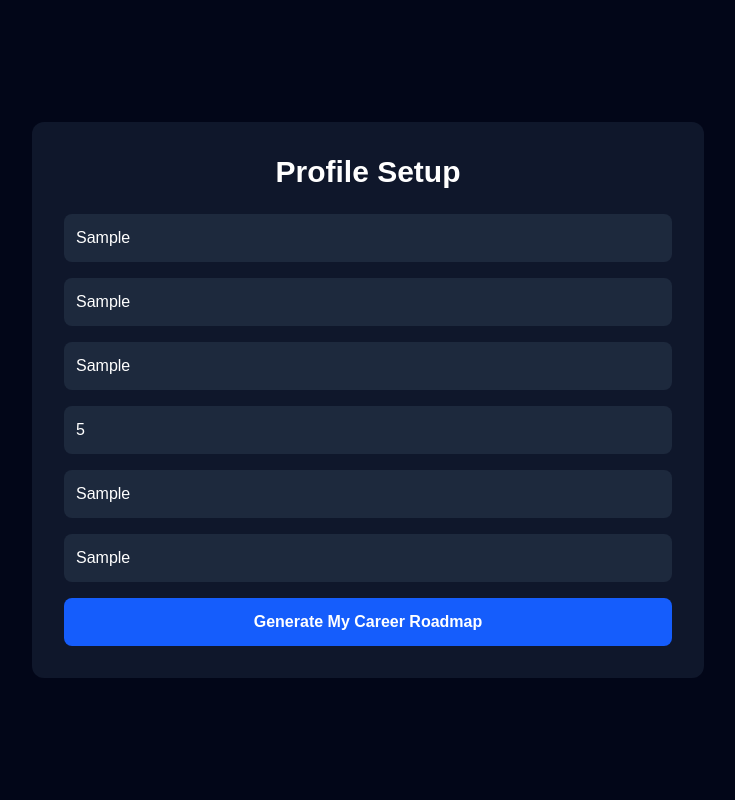
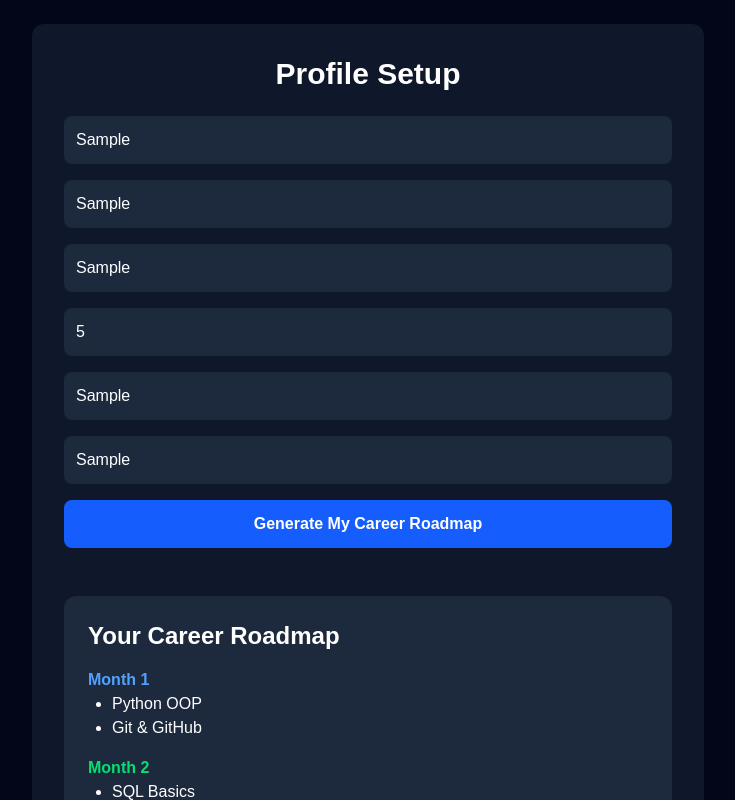
Before and after one commit to prabhakarkumaryadav40-glitch/CareerForgeAI, a Next.js app in the folder frontend/: page /profile/setup in a window 1280 px wide. Both pictures are taken after typing "Sample", "Sample", "Sample", "5", "Sample", "Sample" into the empty fields and a click on the button "Generate My Career Roadmap". Shown: the top 800 px of the page, without its empty margins (272-1007 px from the left). Built offline with nearby package versions, Linux system fonts and the light colour scheme.

Commit message:
Add interactive roadmap generator

```diff
--- a/frontend/app/profile/setup/page.tsx
+++ b/frontend/app/profile/setup/page.tsx
@@ -1,4 +1,9 @@
+"use client";
+
+import { useState } from "react";
+
 export default function ProfileSetupPage() {
+  const [showRoadmap, setShowRoadmap] = useState(false);
   return (
     <main className="min-h-screen bg-slate-950 text-white flex items-center justify-center p-6">
       <div className="bg-slate-900 p-8 rounded-xl w-full max-w-2xl">
@@ -43,9 +48,51 @@ export default function ProfileSetupPage() {
             className="p-3 rounded-lg bg-slate-800"
           />
 
-          <button className="bg-blue-600 p-3 rounded-lg font-semibold">
-            Generate My Career Roadmap
-          </button>
+          <button
+  onClick={() => setShowRoadmap(true)}
+  className="bg-blue-600 p-3 rounded-lg font-semibold"
+>
+  Generate My Career Roadmap
+</button>
+{showRoadmap && (
+  <div className="mt-8 bg-slate-800 p-6 rounded-xl">
+    <h2 className="text-2xl font-bold mb-4">
+      Your Career Roadmap
+    </h2>
+
+    <div className="space-y-4">
+      <div>
+        <h3 className="font-bold text-blue-400">
+          Month 1
+        </h3>
+        <ul className="list-disc ml-6">
+          <li>Python OOP</li>
+          <li>Git & GitHub</li>
+        </ul>
+      </div>
+
+      <div>
+        <h3 className="font-bold text-green-400">
+          Month 2
+        </h3>
+        <ul className="list-disc ml-6">
+          <li>SQL Basics</li>
+          <li>Data Structures</li>
+        </ul>
+      </div>
+
+      <div>
+        <h3 className="font-bold text-purple-400">
+          Month 3
+        </h3>
+        <ul className="list-disc ml-6">
+          <li>React</li>
+          <li>Portfolio Project</li>
+        </ul>
+      </div>
+    </div>
+  </div>
+)}
         </div>
       </div>
     </main>
```
